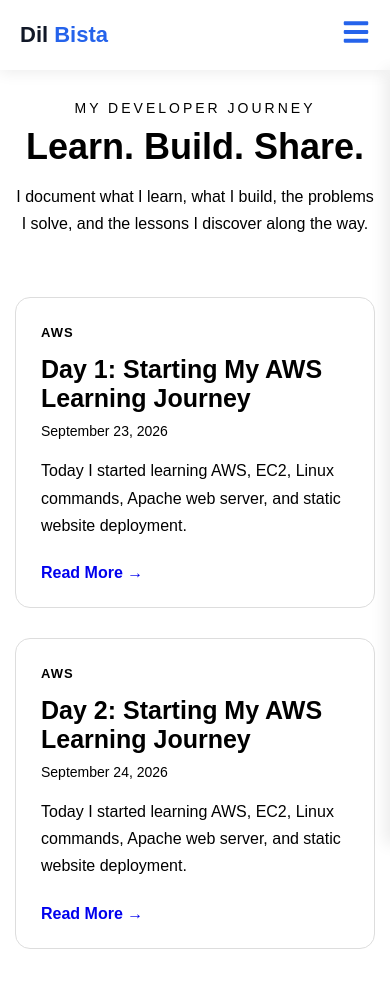
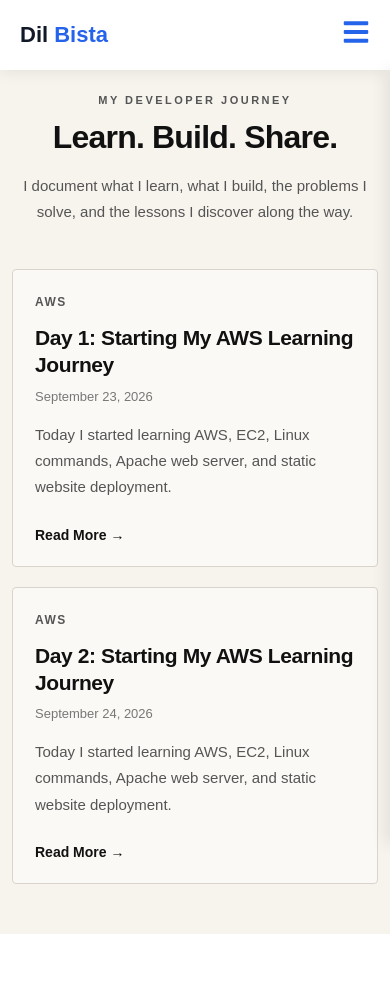
Before and after one commit to Dilbista/My_portfolio, a React (Vite) app: page /blog in a window 390 px wide. Shown: the top 988 px of the page. After the commit the page ends 934 px from the top, so only its background shows below. Built offline with nearby package versions, Linux system fonts and the light colour scheme.

Commit message:
upadte blog css

```diff
--- a/src/assets/pages/Blog.css
+++ b/src/assets/pages/Blog.css
@@ -1,150 +1,359 @@
+/* =========================================================
+   BLOG PAGE
+   Medium-inspired warm cream design
+========================================================= */
+
 .blog-page {
   min-height: 100vh;
   padding: 120px 20px 80px;
+
+  background: #f7f4ee;
+
+  color: #1a1a1a;
+
+  position: relative;
 }
+
+
+/* =========================================================
+   BLOG CONTAINER
+========================================================= */
 
 .blog-container {
   max-width: 1100px;
   margin: 0 auto;
 }
 
-/* Header */
+
+/* =========================================================
+   BLOG HEADER
+========================================================= */
 
 .blog-header {
   text-align: center;
-  margin-bottom: 60px;
+  margin-bottom: 65px;
 }
 
 .blog-subtitle {
-  font-size: 14px;
+  display: inline-block;
+
+  margin-bottom: 14px;
+
+  color: #555555;
+
+  font-size: 13px;
+  font-weight: 600;
+
   letter-spacing: 3px;
-  margin-bottom: 10px;
+
+  text-transform: uppercase;
 }
 
 .blog-header h1 {
-  font-size: 48px;
-  margin-bottom: 15px;
+  margin: 0 0 18px;
+
+  color: #111111;
+
+  font-size: 52px;
+  font-weight: 700;
+
+  line-height: 1.1;
+
+  letter-spacing: -1.5px;
 }
 
 .blog-intro {
-  max-width: 650px;
+  max-width: 680px;
+
   margin: 0 auto;
+
+  color: #555555;
+
+  font-size: 17px;
+
   line-height: 1.7;
 }
 
 
-/* Blog Grid */
+/* =========================================================
+   BLOG GRID
+========================================================= */
 
 .blog-grid {
   display: grid;
+
   grid-template-columns: repeat(2, 1fr);
-  gap: 30px;
+
+  gap: 28px;
 }
 
 
-/* Blog Card */
+/* =========================================================
+   BLOG CARD
+========================================================= */
 
 .blog-card {
-  padding: 30px;
-  border: 1px solid #ddd;
-  border-radius: 15px;
-  transition: 0.3s ease;
+  padding: 32px;
+
+  background: #fbf9f5;
+
+  border: 1px solid #d8d4cc;
+
+  border-radius: 4px;
+
+  transition:
+    transform 0.25s ease,
+    box-shadow 0.25s ease,
+    border-color 0.25s ease;
 }
 
 .blog-card:hover {
   transform: translateY(-5px);
+
+  border-color: #aaa59d;
+
+  box-shadow:
+    0 12px 30px rgba(0, 0, 0, 0.08);
 }
+
+
+/* =========================================================
+   BLOG CATEGORY
+========================================================= */
 
 .blog-category {
   display: inline-block;
-  font-size: 13px;
-  font-weight: 600;
-  letter-spacing: 1px;
+
   margin-bottom: 15px;
-}
 
-.blog-card h2 {
-  font-size: 25px;
-  margin-bottom: 10px;
-}
+  color: #555555;
 
-.blog-date {
-  font-size: 14px;
-  margin-bottom: 18px;
-}
+  font-size: 12px;
+  font-weight: 700;
 
-.blog-description {
-  line-height: 1.7;
-  margin-bottom: 25px;
+  letter-spacing: 1.5px;
+
+  text-transform: uppercase;
 }
 
 
-/* Read More */
+/* =========================================================
+   BLOG CARD TITLE
+========================================================= */
+
+.blog-card h2 {
+  margin: 0 0 10px;
+
+  color: #111111;
+
+  font-size: 26px;
+
+  line-height: 1.3;
+
+  letter-spacing: -0.4px;
+}
+
+
+/* =========================================================
+   BLOG DATE
+========================================================= */
+
+.blog-date {
+  margin-bottom: 18px;
+
+  color: #777777;
+
+  font-size: 13px;
+}
+
+
+/* =========================================================
+   BLOG DESCRIPTION
+========================================================= */
+
+.blog-description {
+  margin-bottom: 25px;
+
+  color: #555555;
+
+  font-size: 15px;
+
+  line-height: 1.75;
+}
+
+
+/* =========================================================
+   READ MORE
+========================================================= */
 
 .read-more {
-  display: inline-block;
+  display: inline-flex;
+
+  align-items: center;
+
+  gap: 7px;
+
+  color: #111111;
+
+  font-size: 14px;
+  font-weight: 700;
+
   text-decoration: none;
-  font-weight: 600;
-  transition: 0.3s ease;
+
+  transition: 0.25s ease;
 }
 
 .read-more:hover {
+  color: #555555;
+
   transform: translateX(5px);
 }
 
 
-/* Single Blog */
+/* =========================================================
+   SINGLE BLOG
+========================================================= */
 
 .blog-post-container {
   max-width: 850px;
+
   margin: 0 auto;
 }
 
+
+/* =========================================================
+   BACK TO BLOG
+========================================================= */
+
 .back-blog {
   display: inline-block;
+
   margin-bottom: 40px;
+
+  color: #333333;
+
+  font-size: 14px;
+  font-weight: 600;
+
   text-decoration: none;
+
+  transition: 0.25s ease;
 }
 
+.back-blog:hover {
+  color: #777777;
+
+  transform: translateX(-4px);
+}
+
+
+/* =========================================================
+   SINGLE BLOG HEADER
+========================================================= */
+
 .single-blog-header {
-  margin-bottom: 40px;
+  margin-bottom: 45px;
 }
 
 .single-blog-header h1 {
-  font-size: 45px;
-  line-height: 1.2;
   margin: 15px 0;
+
+  color: #111111;
+
+  font-size: 48px;
+
+  line-height: 1.15;
+
+  letter-spacing: -1px;
 }
 
 
-/* Markdown */
+/* =========================================================
+   MARKDOWN CONTENT
+========================================================= */
 
 .markdown-content {
-  line-height: 1.8;
+  color: #292929;
+
   font-size: 17px;
+
+  line-height: 1.85;
+}
+
+
+/* =========================================================
+   MARKDOWN HEADINGS
+========================================================= */
+
+.markdown-content h1,
+.markdown-content h2,
+.markdown-content h3 {
+  color: #111111;
+
+  line-height: 1.3;
 }
 
 .markdown-content h1 {
-  font-size: 35px;
-  margin-top: 40px;
+  margin-top: 45px;
+  margin-bottom: 20px;
+
+  font-size: 36px;
 }
 
 .markdown-content h2 {
-  font-size: 28px;
-  margin-top: 35px;
+  margin-top: 38px;
+  margin-bottom: 18px;
+
+  font-size: 29px;
 }
 
 .markdown-content h3 {
+  margin-top: 30px;
+  margin-bottom: 15px;
+
   font-size: 23px;
-  margin-top: 30px;
 }
+
+
+/* =========================================================
+   MARKDOWN PARAGRAPHS
+========================================================= */
 
 .markdown-content p {
   margin: 18px 0;
 }
 
-.markdown-content ul {
-  padding-left: 25px;
+
+/* =========================================================
+   MARKDOWN LINKS
+========================================================= */
+
+.markdown-content a {
+  color: #111111;
+
+  text-decoration: underline;
+
+  text-decoration-thickness: 1px;
+
+  text-underline-offset: 3px;
+
+  transition: 0.2s ease;
+}
+
+.markdown-content a:hover {
+  color: #666666;
+}
+
+
+/* =========================================================
+   MARKDOWN LISTS
+========================================================= */
+
+.markdown-content ul,
+.markdown-content ol {
+  margin: 20px 0;
+
+  padding-left: 28px;
 }
 
 .markdown-content li {
@@ -152,7 +361,172 @@
 }
 
 
-/* Mobile */
+/* =========================================================
+   BLOCKQUOTE
+========================================================= */
+
+.markdown-content blockquote {
+  margin: 30px 0;
+
+  padding: 18px 25px;
+
+  background: #efebe3;
+
+  border-left: 4px solid #222222;
+
+  color: #555555;
+}
+
+
+/* =========================================================
+   INLINE CODE
+========================================================= */
+
+.markdown-content code {
+  padding: 3px 7px;
+
+  border-radius: 3px;
+
+  background: #eae6de;
+
+  color: #222222;
+
+  font-size: 14px;
+}
+
+
+/* =========================================================
+   CODE BLOCK
+========================================================= */
+
+.markdown-content pre {
+  margin: 30px 0;
+
+  padding: 22px;
+
+  overflow-x: auto;
+
+  background: #1d1d1d;
+
+  border-radius: 5px;
+
+  box-shadow:
+    0 8px 25px rgba(0, 0, 0, 0.12);
+}
+
+.markdown-content pre code {
+  padding: 0;
+
+  background: transparent;
+
+  color: #eeeeee;
+
+  font-size: 14px;
+}
+
+
+/* =========================================================
+   MARKDOWN IMAGES
+========================================================= */
+
+.markdown-content img {
+  display: block;
+
+  width: 100%;
+  max-width: 850px;
+
+  height: auto;
+
+  margin: 35px auto;
+
+  border-radius: 3px;
+
+  border: 1px solid #d5d1c9;
+
+  box-shadow:
+    0 8px 25px rgba(0, 0, 0, 0.08);
+}
+
+
+/* =========================================================
+   IMAGE CAPTION
+========================================================= */
+
+.markdown-content img + em {
+  display: block;
+
+  margin-top: -20px;
+
+  color: #777777;
+
+  font-size: 13px;
+
+  text-align: center;
+}
+
+
+/* =========================================================
+   HORIZONTAL LINE
+========================================================= */
+
+.markdown-content hr {
+  height: 1px;
+
+  margin: 45px 0;
+
+  border: 0;
+
+  background: #c9c5bd;
+}
+
+
+/* =========================================================
+   TABLE
+========================================================= */
+
+.markdown-content table {
+  width: 100%;
+
+  margin: 30px 0;
+
+  border-collapse: collapse;
+
+  background: #fbf9f5;
+}
+
+.markdown-content th,
+.markdown-content td {
+  padding: 12px 15px;
+
+  border: 1px solid #d3cfc7;
+
+  text-align: left;
+}
+
+.markdown-content th {
+  color: #111111;
+
+  background: #ebe7df;
+
+  font-weight: 700;
+}
+
+
+/* =========================================================
+   TEXT SELECTION
+========================================================= */
+
+.blog-page ::selection,
+.markdown-content ::selection {
+  background: #222222;
+
+  color: #ffffff;
+}
+
+
+/* =========================================================
+   MOBILE
+========================================================= */
 
 @media (max-width: 768px) {
 
@@ -160,55 +534,101 @@
     padding: 100px 15px 60px;
   }
 
+  .blog-header {
+    margin-bottom: 45px;
+  }
+
   .blog-header h1 {
-    font-size: 36px;
+    font-size: 38px;
+
+    letter-spacing: -0.8px;
+  }
+
+  .blog-intro {
+    font-size: 15px;
   }
 
   .blog-grid {
     grid-template-columns: 1fr;
+
+    gap: 20px;
   }
 
   .blog-card {
     padding: 25px;
   }
 
+  .blog-card h2 {
+    font-size: 23px;
+  }
+
   .single-blog-header h1 {
-    font-size: 32px;
+    font-size: 34px;
   }
 
   .markdown-content {
     font-size: 16px;
   }
+
+  .markdown-content h1 {
+    font-size: 30px;
+  }
+
+  .markdown-content h2 {
+    font-size: 26px;
+  }
+
+  .markdown-content h3 {
+    font-size: 21px;
+  }
+
+  .markdown-content img {
+    margin: 25px auto;
+
+    border-radius: 3px;
+  }
 }
 
 
+/* =========================================================
+   SMALL MOBILE
+========================================================= */
 
-/* Blog Markdown Images */
-.markdown-content img {
-  display: block;
-  width: 100%;
-  max-width: 850px;
-  height: auto;
-  margin: 30px auto;
-  border-radius: 14px;
-  border: 1px solid rgba(200, 169, 110, 0.45);
-  box-shadow: 0 15px 40px rgba(0, 0, 0, 0.35);
-}
+@media (max-width: 480px) {
 
-/* Image caption / alternative text */
-.markdown-content img + em {
-  display: block;
-  text-align: center;
-  color: #aaa;
-  font-size: 14px;
-  margin-top: -18px;
-}
+  .blog-page {
+    padding: 90px 12px 50px;
+  }
 
-/* Mobile */
-@media (max-width: 768px) {
-  .markdown-content img {
-    width: 100%;
-    border-radius: 10px;
-    margin: 20px auto;
+  .blog-header h1 {
+    font-size: 32px;
+  }
+
+  .blog-subtitle {
+    font-size: 11px;
+
+    letter-spacing: 2.5px;
+  }
+
+  .blog-card {
+    padding: 22px;
+  }
+
+  .blog-card h2 {
+    font-size: 21px;
+  }
+
+  .single-blog-header h1 {
+    font-size: 29px;
+  }
+
+  .markdown-content {
+    font-size: 15.5px;
+  }
+
+  .markdown-content pre {
+    padding: 15px;
+
+    font-size: 13px;
   }
 }
```
